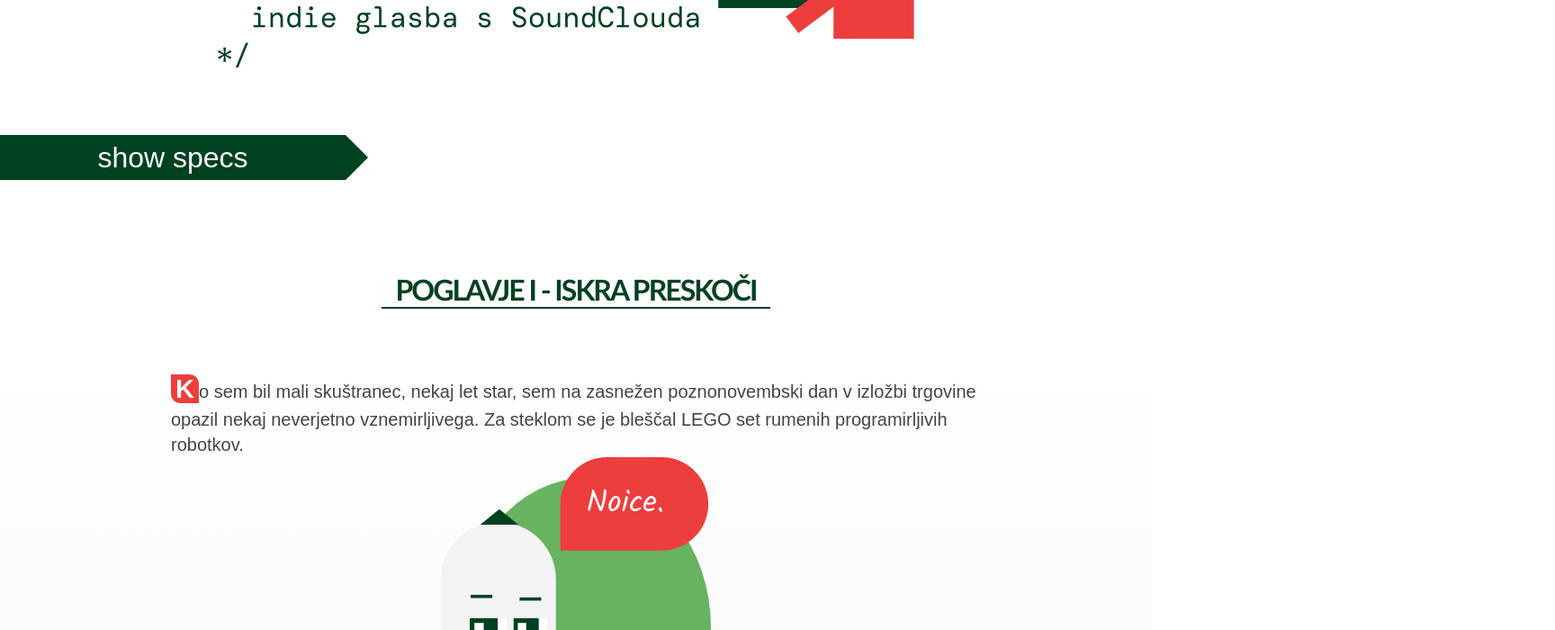
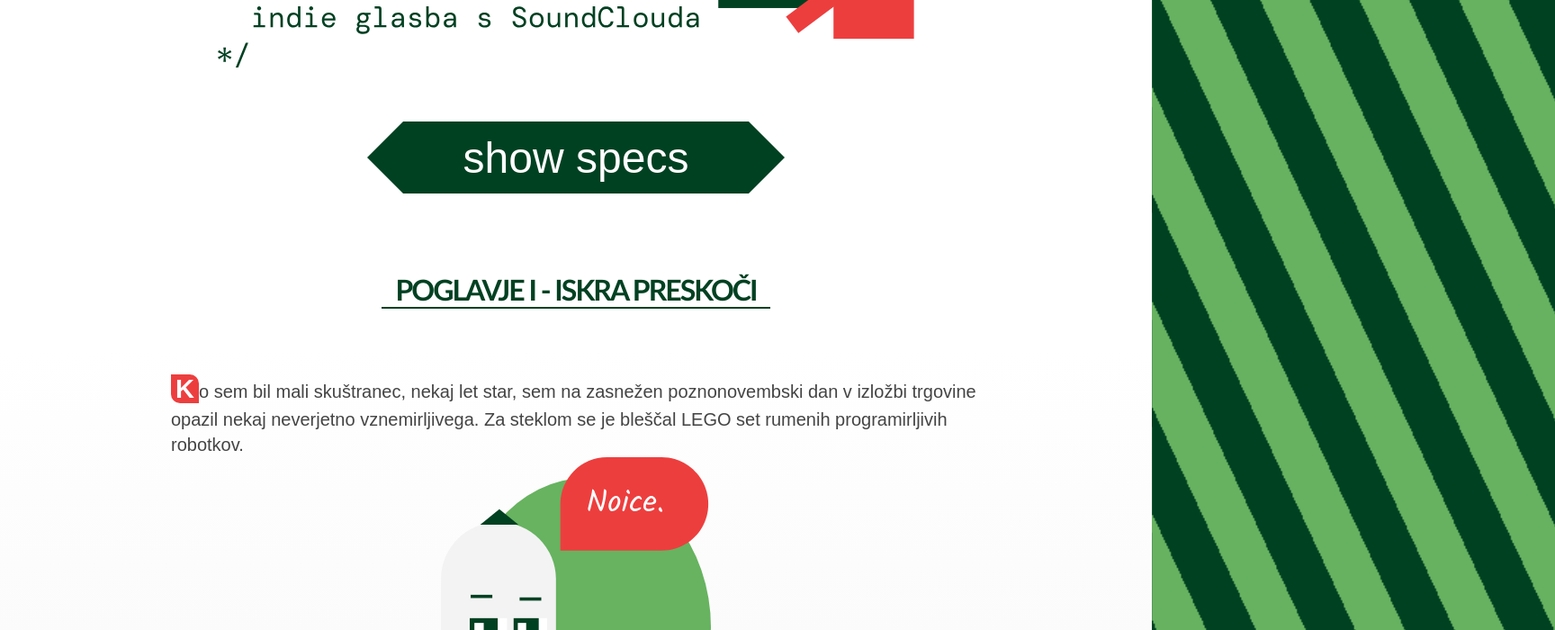
Before and after one commit to McKlobasa/portfolio_react_deploy, a React (Create React App) app: page / in a window 1280 px wide. Shown: the part 1280-1980 px from the top of the page at 90% size, 1728 px wide, since content can reach past the window. Built offline with nearby package versions, Linux system fonts and the light colour scheme; a web font is replaced by a local one.

Commit message:
new look

```diff
--- a/src/Tldr.js
+++ b/src/Tldr.js
@@ -6,7 +6,10 @@
   margin-top: 50px;
   margin-bottom: 50px;
   margin-right: 0px;
-  align-content: center;
+  display: flex;
+  flex-direction: column;
+  align-items: center;
+  justify-content: center;
   height: fit-content;
   min-height: 100px;
 `
@@ -42,11 +45,12 @@
   border-radius: 0px 9px 0px 9px;
 `
 const TldrButton = styled.button`
-position: relative;
+  position: relative;
   margin: 0 auto;
-  height: 50px;
+  height: 80px;
   width: 30vw;
-  font-size: 4vmin;
+  font-size: 6vmin;
+  margin: auto;
   border: none;
   background: ${ props => props.active ? 'var(--highlight)' : 'var(--secondary)' };
   color: white;
@@ -62,8 +66,18 @@
     width:0;
     left:100%;
     top:0;
-    border:25px solid transparent;
-    border-left: 25px solid ${ props => props.active ? 'var(--highlight)' : 'var(--secondary)' };
+    border:40px solid transparent;
+    border-left: 40px solid ${ props => props.active ? 'var(--highlight)' : 'var(--secondary)' };
+  }
+  &:before {
+    content:"";
+    position:absolute;
+    height:0;
+    width:0;
+    right:100%;
+    top:0;
+    border:40px solid transparent;
+    border-right: 40px solid ${ props => props.active ? 'var(--highlight)' : 'var(--secondary)' };
   }
 
   :focus {
```
Also changed, not shown: 1 other file (tests, documents, lock files or other folders).
